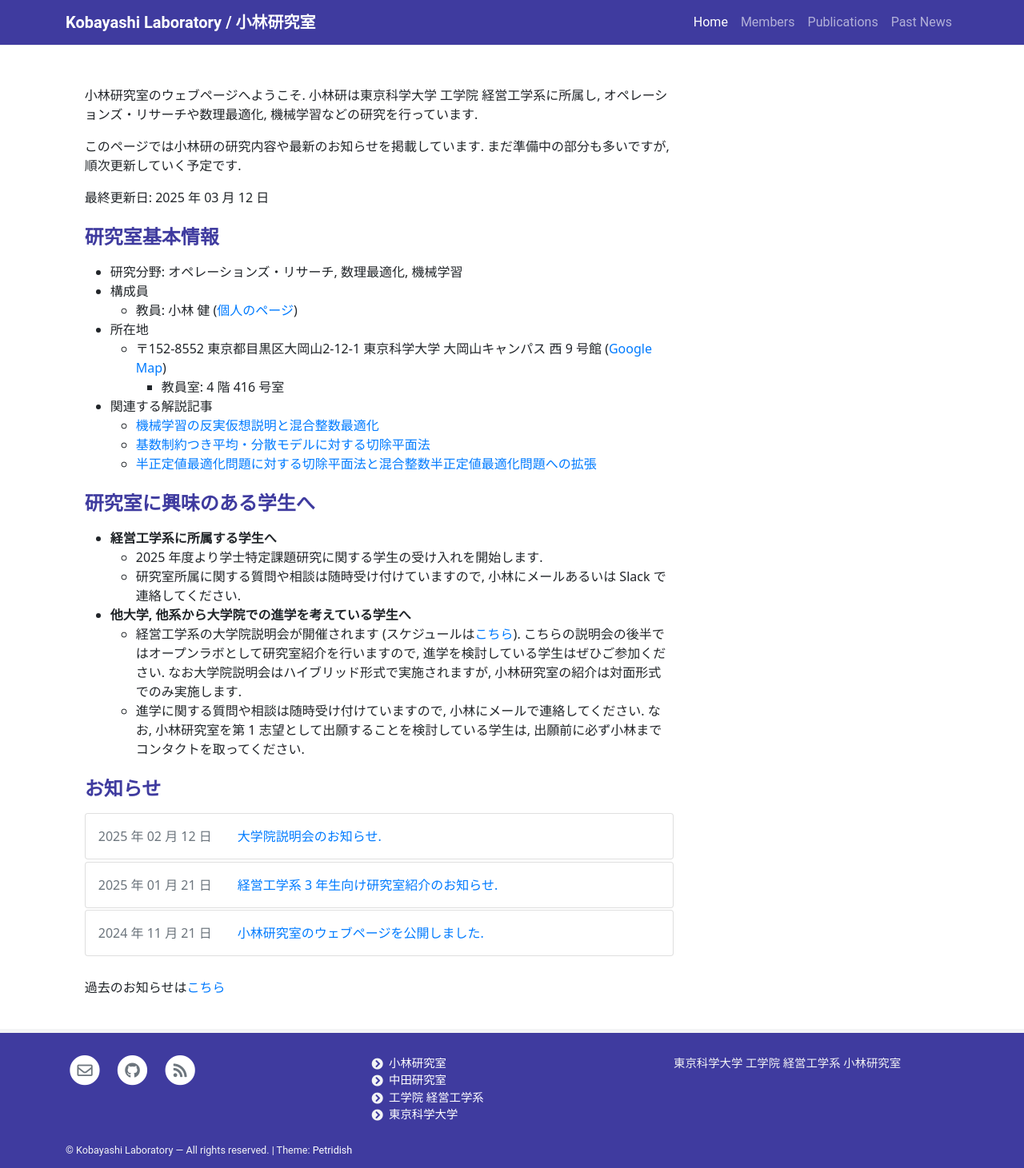
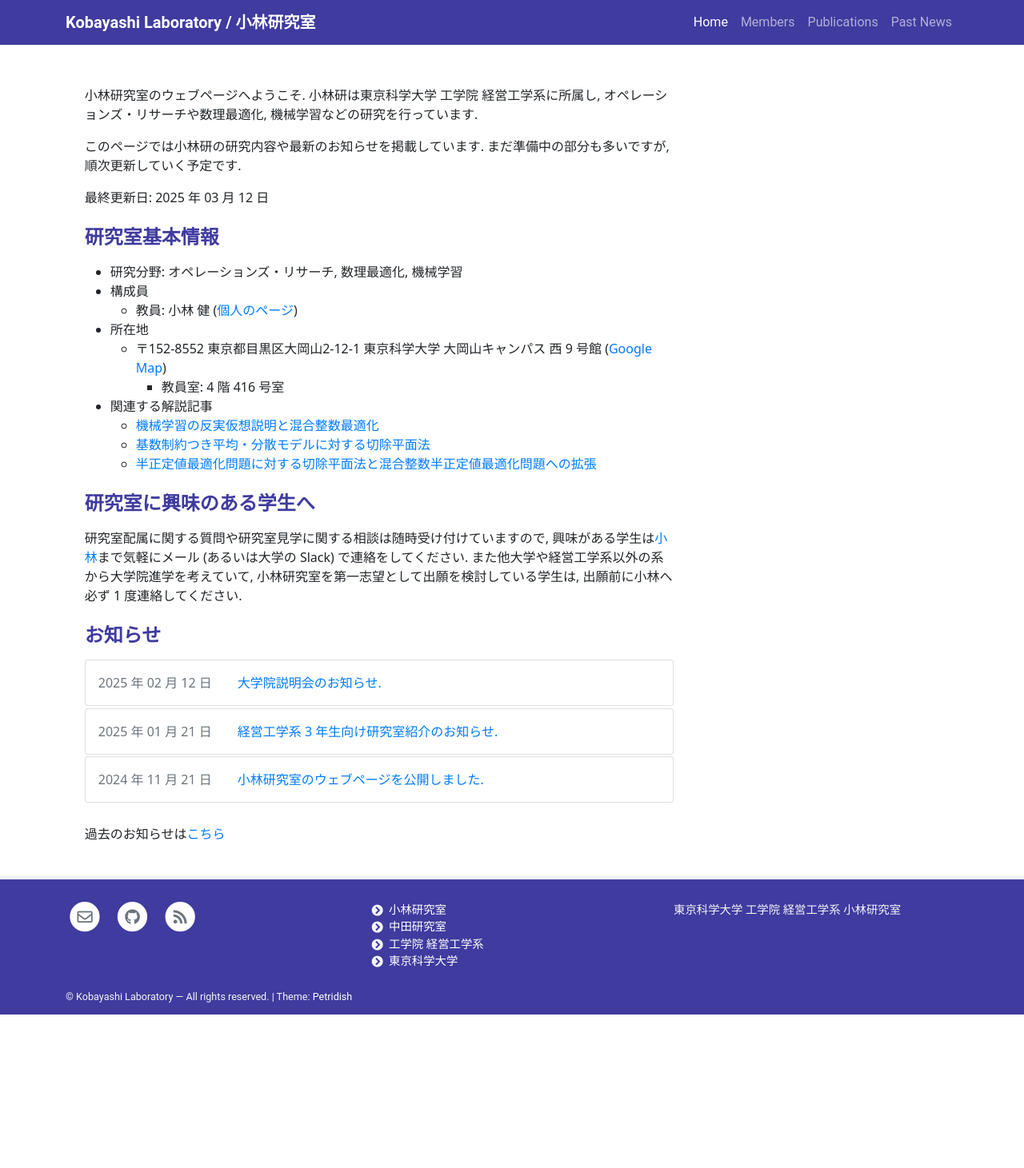
Before and after one commit to isct-koba-lab/isct-koba-lab.github.io, a Jekyll site: the page built from pages/home.md, in a window 1280 px wide. Shown: the whole page at 80% size. Built offline with Jekyll 4.4.1, drawn with Linux system fonts in a browser that asks for light colours; after the commit the page ends 1269 px from its top, so only the background shows below that.

Commit message:
Update home.md

```diff
--- a/pages/home.md
+++ b/pages/home.md
@@ -27,12 +27,7 @@ permalink: /
 
 ## 研究室に興味のある学生へ
 
-- **経営工学系に所属する学生へ**
-  - 2025 年度より学士特定課題研究に関する学生の受け入れを開始します.
-  - 研究室所属に関する質問や相談は随時受け付けていますので, 小林にメールあるいは Slack で連絡してください.
-- **他大学, 他系から大学院での進学を考えている学生へ**
-  - 経営工学系の大学院説明会が開催されます (スケジュールは[こちら](https://educ.titech.ac.jp/iee/event_information/)). こちらの説明会の後半ではオープンラボとして研究室紹介を行いますので, 進学を検討している学生はぜひご参加ください. なお大学院説明会はハイブリッド形式で実施されますが, 小林研究室の紹介は対面形式でのみ実施します.
-  - 進学に関する質問や相談は随時受け付けていますので, 小林にメールで連絡してください. なお, 小林研究室を第 1 志望として出願することを検討している学生は, 出願前に必ず小林までコンタクトを取ってください.
+研究室配属に関する質問や研究室見学に関する相談は随時受け付けていますので, 興味がある学生は[小林](https://kenkoba2119.github.io/)まで気軽にメール (あるいは大学の Slack) で連絡をしてください. また他大学や経営工学系以外の系から大学院進学を考えていて, 小林研究室を第一志望として出願を検討している学生は, 出願前に小林へ必ず 1 度連絡してください.
 
 ## お知らせ
 
```
